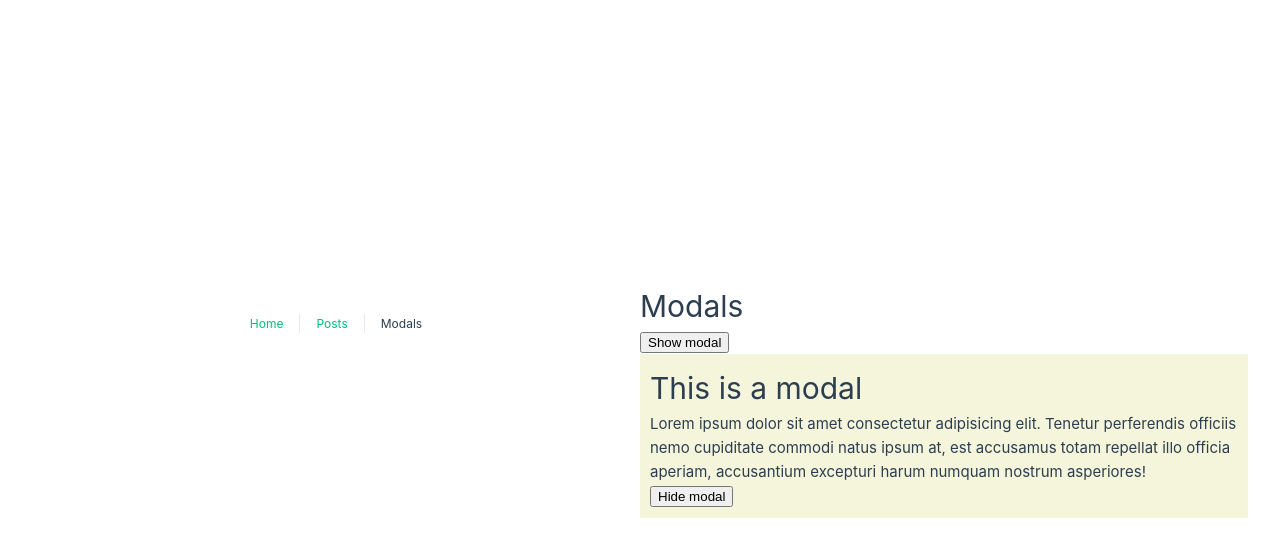
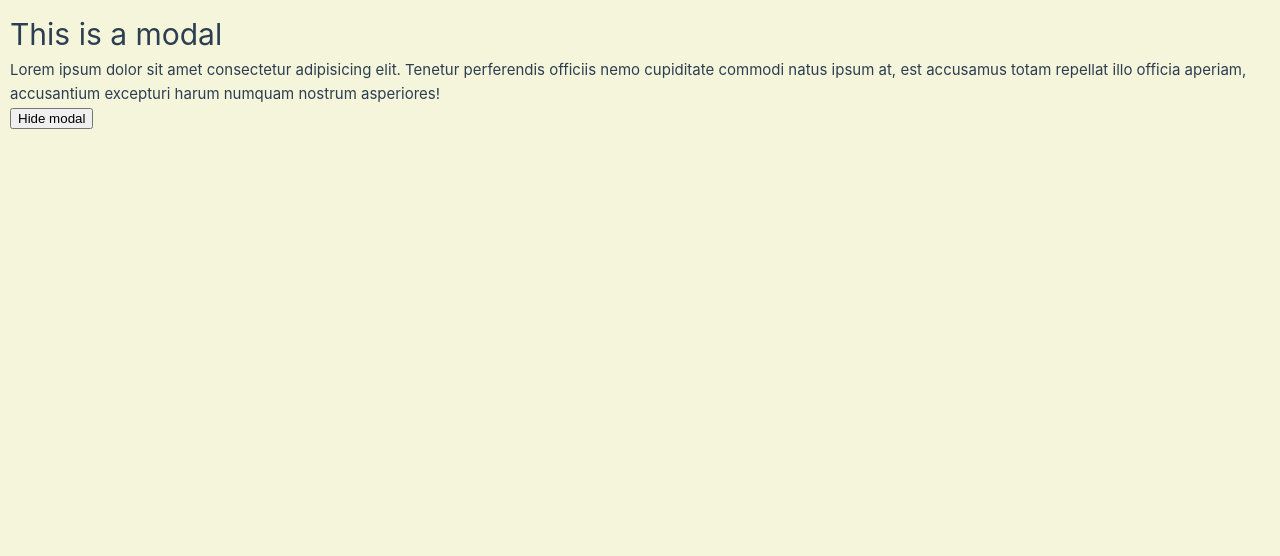
Before and after one commit to aleclr/First-Vue-Project, a Vue app: page /modals in a window 1280 px wide. Both pictures are taken after a click on the button "Show modal". Shown: the top 556 px of the page. Built offline with nearby package versions, Linux system fonts and the light colour scheme.

Commit message:
teleport implementation

```diff
--- a/index.html
+++ b/index.html
@@ -8,6 +8,7 @@
   </head>
   <body>
     <div id="app"></div>
+    <div class="modals-container"></div>
     <script type="module" src="/src/main.js"></script>
   </body>
 </html>
--- a/src/views/ModalsView.vue
+++ b/src/views/ModalsView.vue
@@ -3,11 +3,13 @@
   <div class="modals">
     <h1>Modals</h1>
     <button @click="showModal = true">Show modal</button>
-    <div class="modal" v-if="showModal">
-      <h1>This is a modal</h1>
-      <p>Lorem ipsum dolor sit amet consectetur adipisicing elit. Tenetur perferendis officiis nemo cupiditate commodi natus ipsum at, est accusamus totam repellat illo officia aperiam, accusantium excepturi harum numquam nostrum asperiores!</p>
-      <button @click="showModal = false">Hide modal</button>
-    </div>
+    <Teleport to=".modals-container">
+      <div class="modal" v-if="showModal">
+        <h1>This is a modal</h1>
+        <p>Lorem ipsum dolor sit amet consectetur adipisicing elit. Tenetur perferendis officiis nemo cupiditate commodi natus ipsum at, est accusamus totam repellat illo officia aperiam, accusantium excepturi harum numquam nostrum asperiores!</p>
+        <button @click="showModal = false">Hide modal</button>
+      </div>
+    </Teleport>
   </div>
 
 </template>
@@ -28,6 +30,11 @@
   .modal {
     background-color: beige;
     padding: 10px;
+    position: absolute;
+    left: 0;
+    top: 0;
+    width: 100%;
+    height: 100%;
   }
 
 </style>
```
